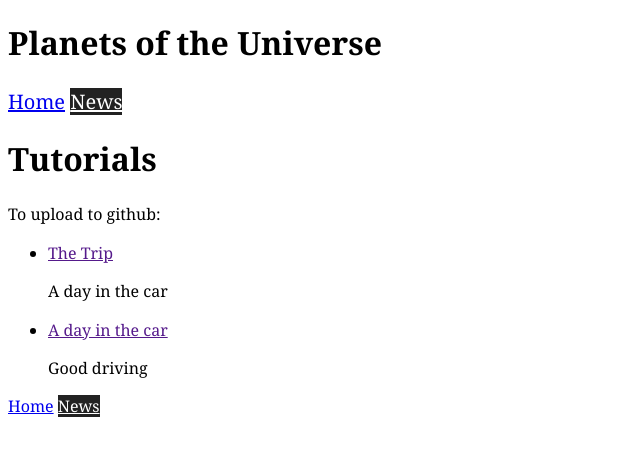
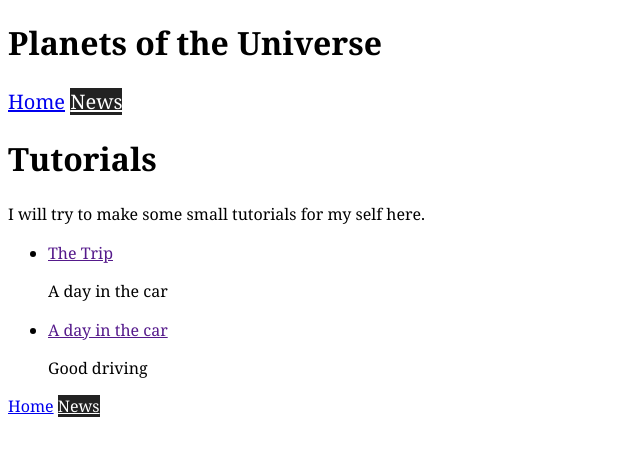
Before and after one commit to tr33man/the-longway, a Jekyll site: the page built from news.html, in a window 1280 px wide. Shown: the top 456 px of the page, without its empty margins (0-640 px from the left). Built offline with Jekyll 4.4.1, drawn with Linux system fonts in a browser that asks for light colours.

Commit message:
edited tutorial

```diff
--- a/news.html
+++ b/news.html
@@ -2,7 +2,7 @@
 layout: default
 ---
 <h1>Tutorials</h1>
-To upload to github:
+I will try to make some small tutorials for my self here.
 
 <ul>
 	{% for news in site.categories.news limit:2%}
```
